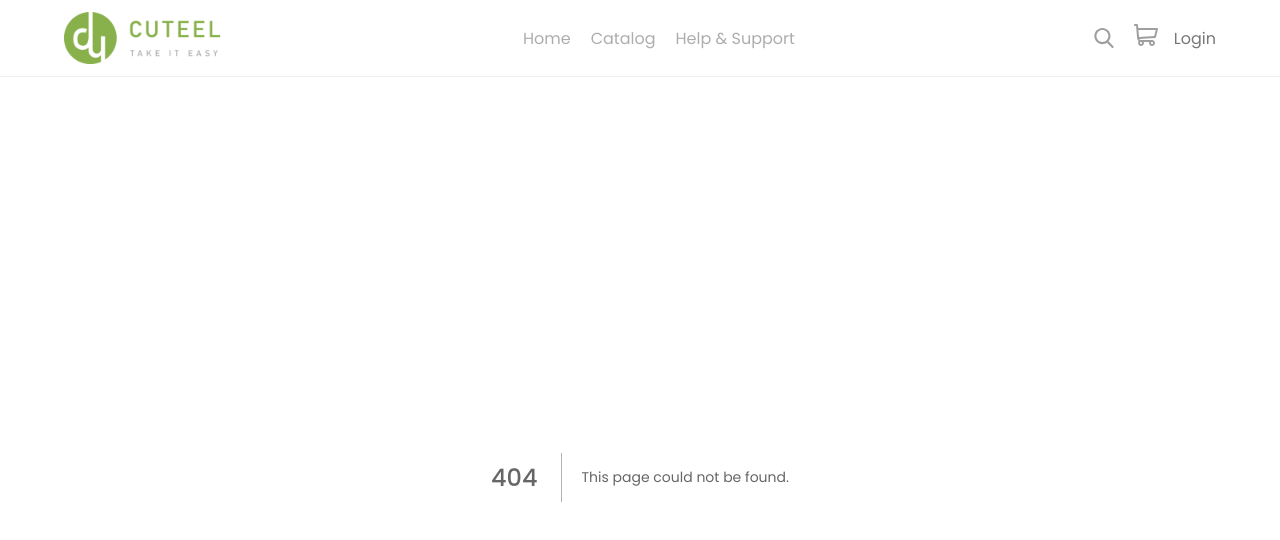
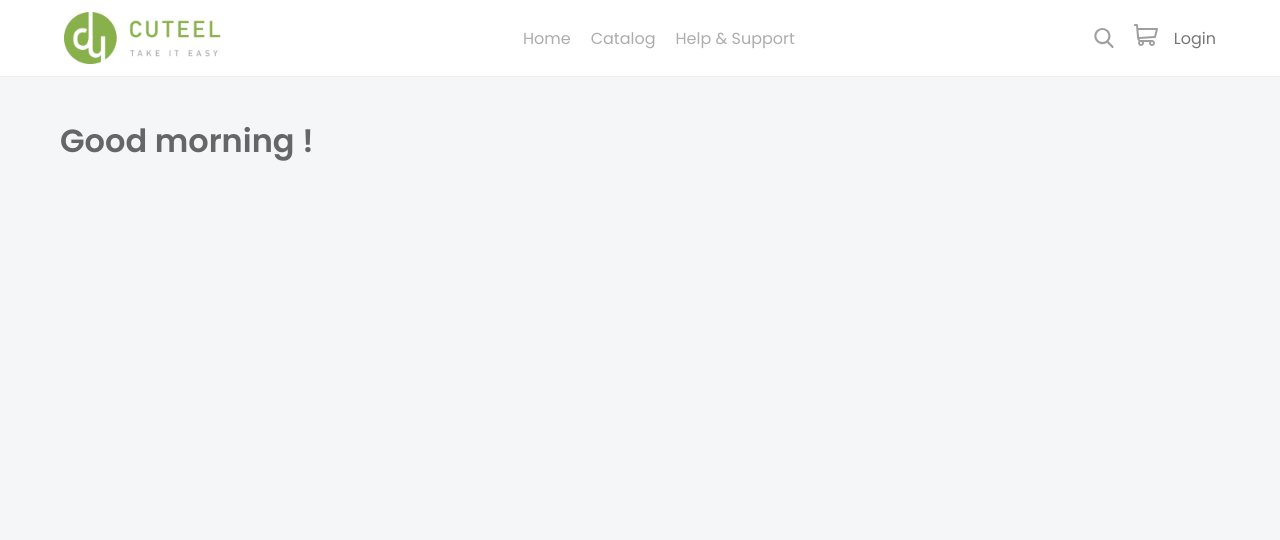
Before and after one commit to boushib/cuteel-frontend, a Next.js app: page /admin in a window 1280 px wide. Before the commit this address had no page. Shown: the top 540 px of the page. Built offline with nearby package versions, Linux system fonts and the light colour scheme.

Commit message:
create a user dashboard

```diff
--- /dev/null
+++ b/pages/admin/index.tsx
@@ -0,0 +1,17 @@
+import { useContext } from 'react'
+import { AuthState } from '../../models'
+import { AuthContext } from '../../store'
+
+const Dashboard = () => {
+  const { state: authState } = useContext(AuthContext) as { state: AuthState }
+  const { user } = authState
+  return (
+    <div className="dashboard page">
+      <div className="container">
+        <h1>Good morning {user?.name}!</h1>
+      </div>
+    </div>
+  )
+}
+
+export default Dashboard
--- a/pages/login/index.tsx
+++ b/pages/login/index.tsx
@@ -26,7 +26,7 @@ const Login = () => {
       const { data: user } = await api.post('/auth/signin', { email, password })
       dispatch({ type: AuthAT.SUCCESS, payload: user })
       localStorage.setItem('user', JSON.stringify(user))
-      router.push('/')
+      router.push('/admin')
     } catch (error: any) {
       const message = error.response.data.error
       console.log(message)
```
